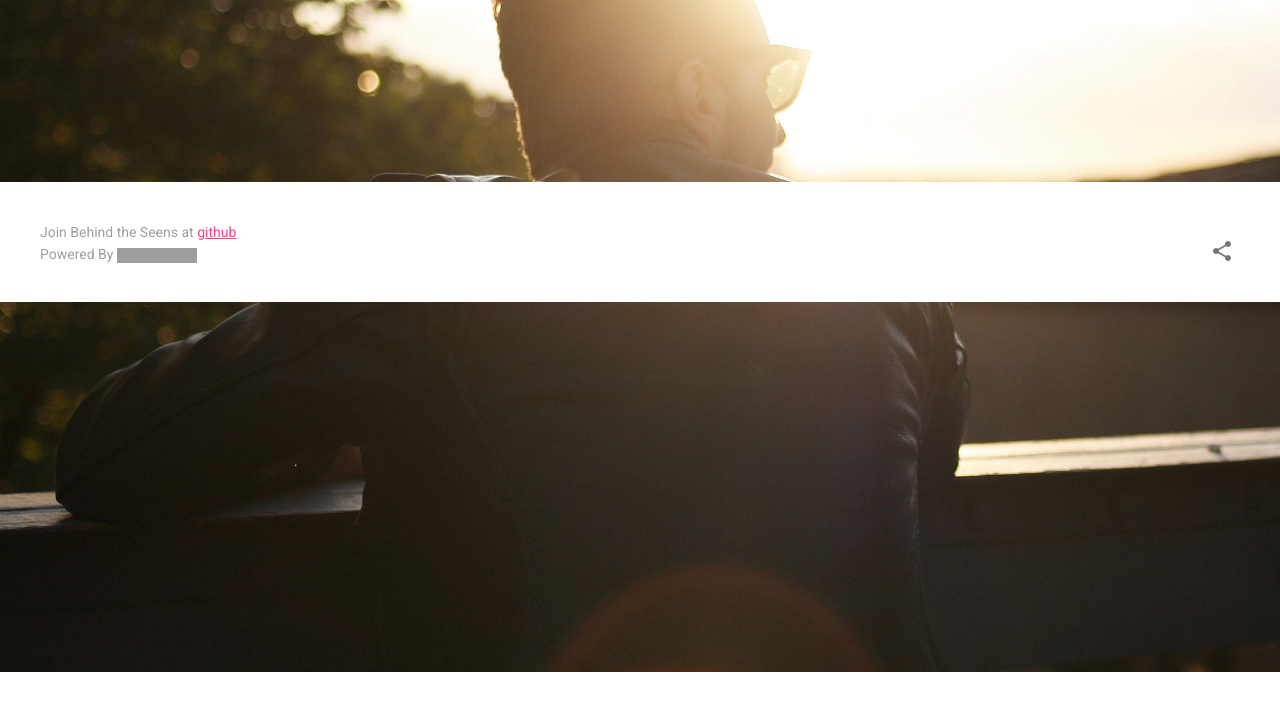
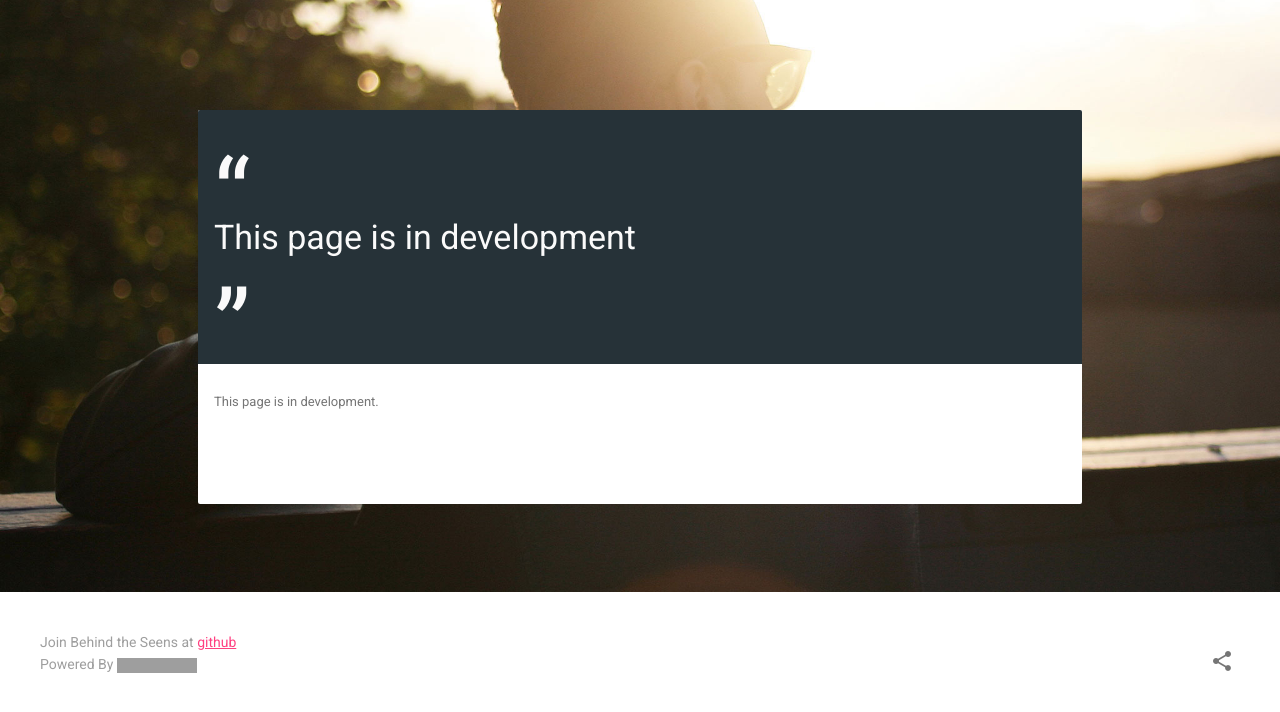
Before and after one commit to Subtech-tk/notice-board, a PHP site: page /user.php in a window 1280 px wide. Shown: the part 128-840 px from the top of the page. Before the commit the page ends 800 px from the top, so only its background shows below. Run offline with PHP 8.4, Linux system fonts and the light colour scheme; the visitor is signed in with stand-in values (Sample User, id 1); data that the repository does not hold is empty; grey boxes are pictures that could not be loaded.

Commit message:
modified:   user.php

```diff
--- a/user.php
+++ b/user.php
@@ -96,6 +96,11 @@
           </div>
             <?php
               }
+              else
+              {
+                include_once 'display/functions/amazing.func.php';
+                amazing($heading='This page is in development',$content='This page is in development.',$link='#');
+              }
             ?>
           <!--navigation panel for large database-->
         </div>
```
